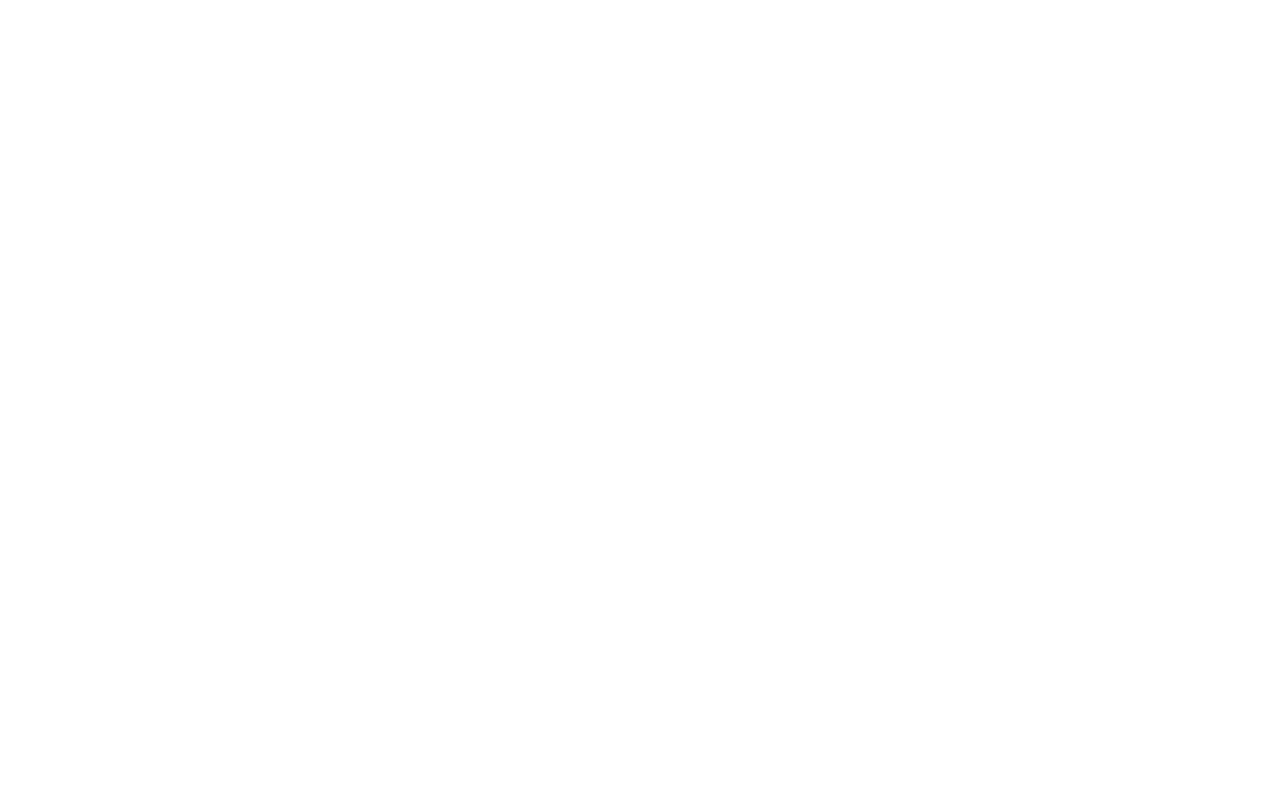
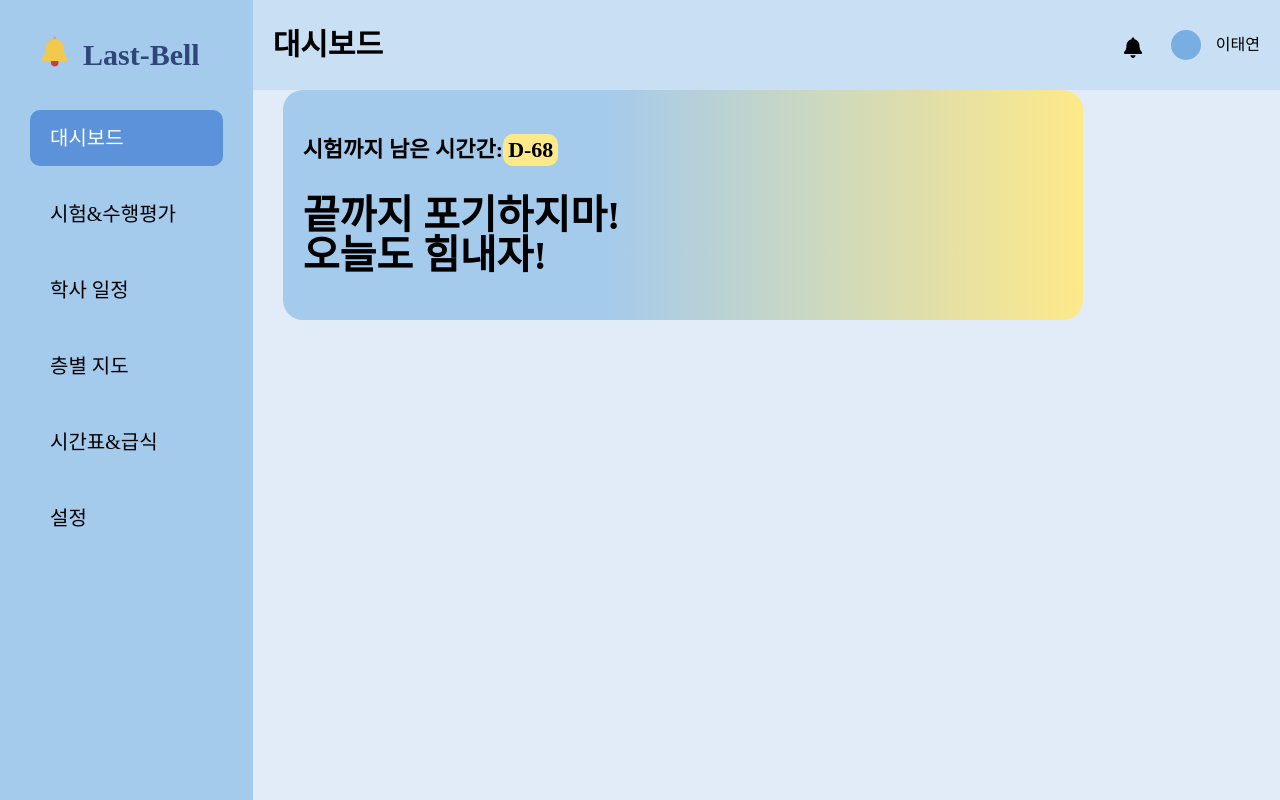
Before and after one commit to h2ymb6/Last-Bell, a React (Vite) app in the folder Last-Bell/: page / in a window 1280 px wide. Built offline with nearby package versions, Linux system fonts and the light colour scheme.

Commit message:
복구..

```diff
--- a/Last-Bell/src/App.tsx
+++ b/Last-Bell/src/App.tsx
@@ -1,5 +1,11 @@
+import DashBoard from "./pages/dashboard";
+
 function App() {
-  return <></>;
+  return (
+    <>
+      <DashBoard />
+    </>
+  );
 }
 
 export default App;
--- /dev/null
+++ b/Last-Bell/src/pages/dashboard.tsx
@@ -0,0 +1,14 @@
+import { MainLayOut } from "../layouts/mainLayout";
+import ExamNotice from "../components/dashBoard/ExamNotice";
+
+const DashBoard = () => {
+  return (
+    <MainLayOut>
+      <div style={{ marginLeft: "30px" }}>
+        <ExamNotice />
+      </div>
+    </MainLayOut>
+  );
+};
+
+export default DashBoard;
```
Also changed, not shown: Last-Bell/src/components/d/examAND.tsx (added, +16 -0 lines).
